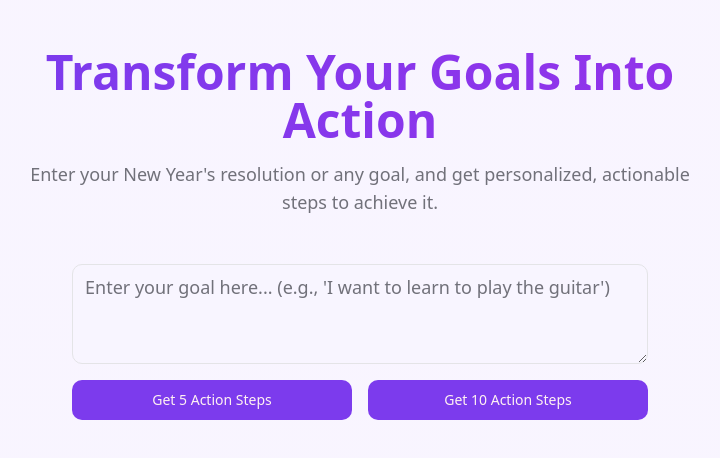
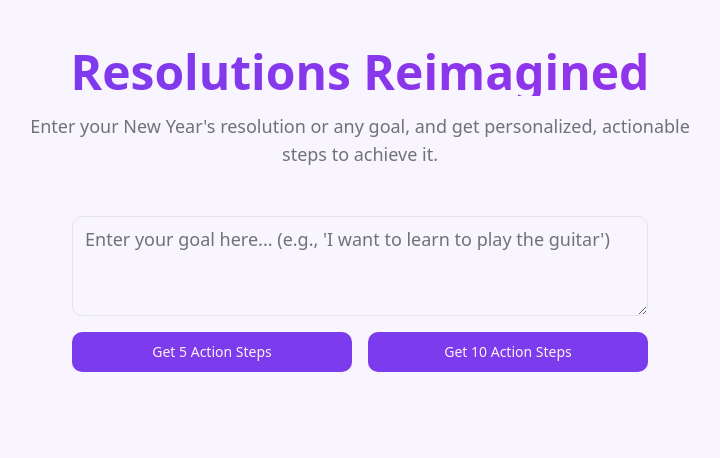
Before and after one commit to PattyOBrienNovak/resolutions-reimagined, a React (Vite) app: page / in a window 1280 px wide. Shown: the top 458 px of the page, without its empty margins (280-1000 px from the left). Built offline with nearby package versions, Linux system fonts and the light colour scheme.

Commit message:
Update title in Index page
Changed the title from "Transform Your Goals Into Action" to "Resolutions Reimagined" in the Index page for better alignment with the application's theme.
[skip gpt_engineer]

```diff
--- a/src/pages/Index.tsx
+++ b/src/pages/Index.tsx
@@ -56,7 +56,7 @@ export default function Index() {
       <div className="container py-12 px-4 flex flex-col items-center gap-12">
         <div className="text-center space-y-4 max-w-2xl">
           <h1 className="text-4xl md:text-5xl font-bold bg-clip-text text-transparent bg-gradient-to-r from-primary to-purple-600">
-            Transform Your Goals Into Action
+            Resolutions Reimagined
           </h1>
           <p className="text-lg text-muted-foreground">
             Enter your New Year's resolution or any goal, and get personalized, actionable steps to achieve it.
```
